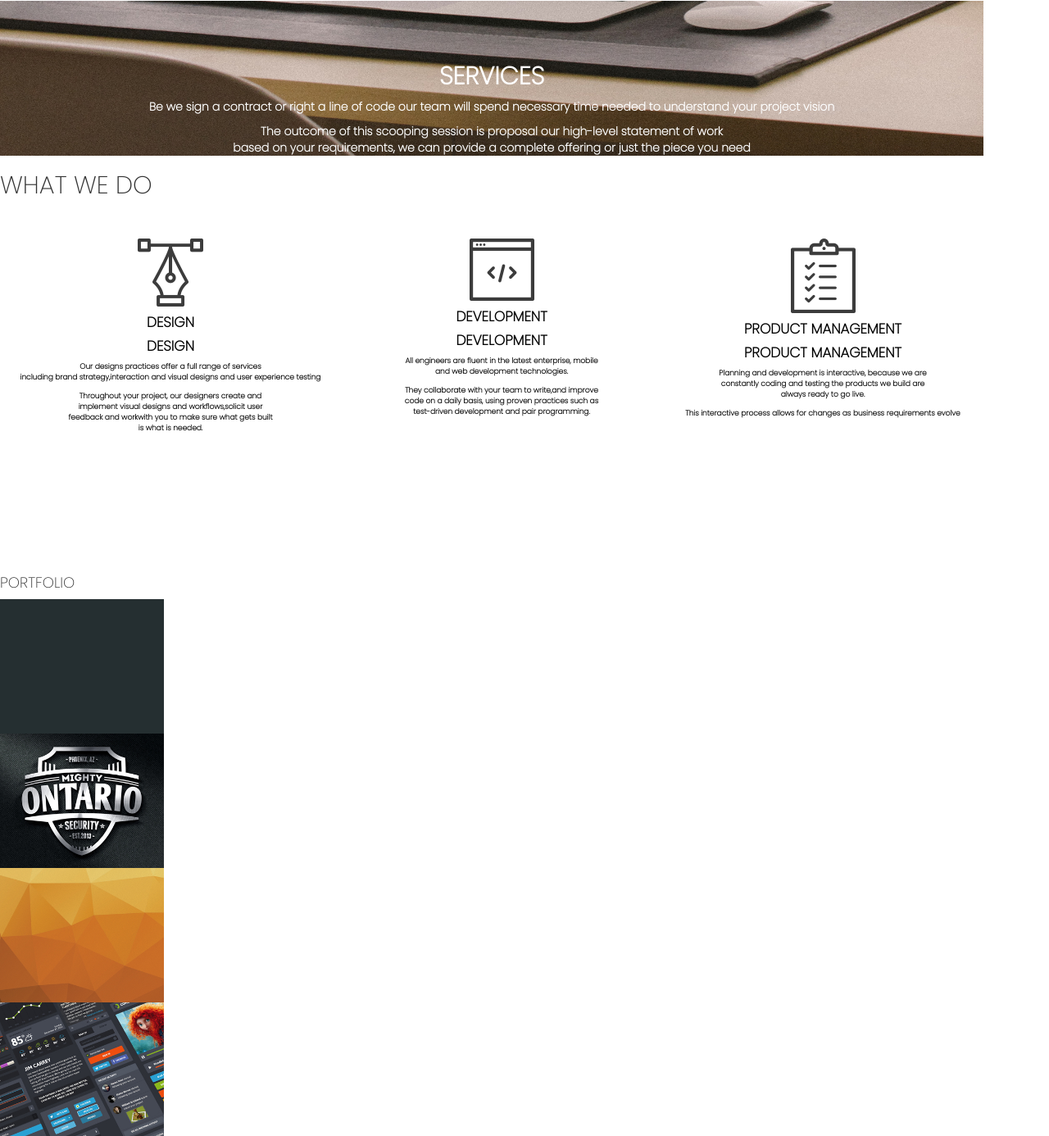
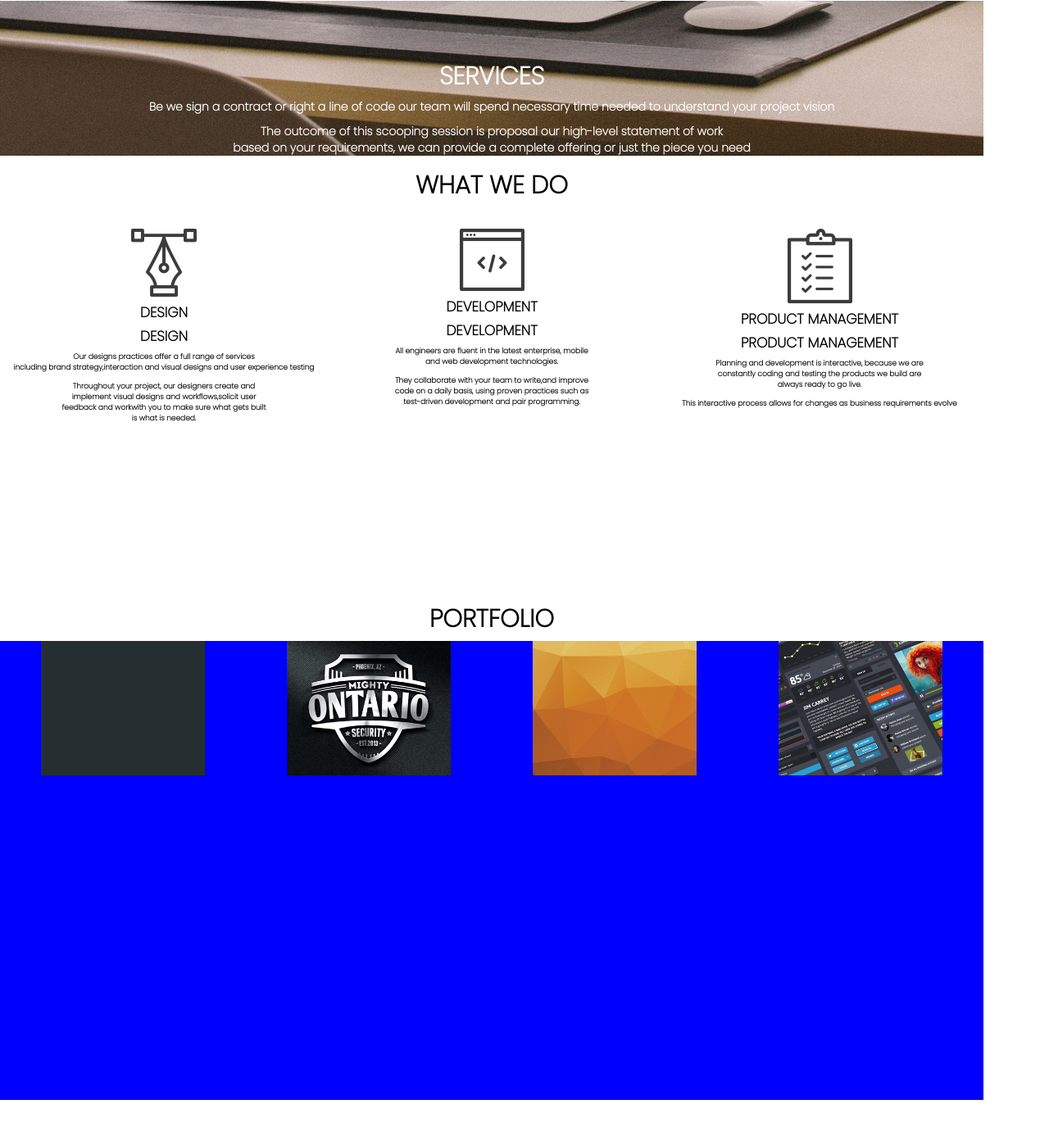
Before and after one commit to SayiaFelix/delani-studio, a plain HTML site: page index.html in a window 1280 px wide. Shown: the part 1116-2502 px from the top of the page at 82% size. After the commit the page ends 2458 px from the top, so only its background shows below. Drawn offline with nearby package versions, Linux system fonts and the light colour scheme; files whose address does not match are found by name.

Commit message:
Feature;Styling the portfolio container

```diff
--- a/CSS/style.css
+++ b/CSS/style.css
@@ -93,17 +93,25 @@ body {
     font-weight: 700;
 }
 
+.WE-DO h2 {
+    text-align: center;
+    font-size: 30px;
+    font-weight: bold;
+    color: #000000;
+}
+
 .what-we-do {
     height: 50vh;
     display: flex;
     justify-content: space-around;
-    margin-top: 4%;
+    margin-top: 3%;
     color: #000000;
 }
 
 #h4 {
     font-size: 17px;
     font-weight: bold;
+    color: #000000;
 }
 
 .design {
@@ -113,7 +121,7 @@ body {
     background-position: center;
     text-align: center;
     height: 50vh;
-    width: 32%;
+    width: 31%;
     font-size: 9px;
     font-weight: 600;
 }
@@ -127,7 +135,7 @@ body {
     height: 50vh;
     font-weight: 600;
     font-size: 9px;
-    width: 30%;
+    width: 31%;
 }
 
 
@@ -144,5 +152,20 @@ body {
     height: 50vh;
     font-weight: 600;
     font-size: 9px;
-    width: 30%;
+    width: 31%;
 }
+
+#portfolio {
+    text-align: center;
+    font-size: 30px;
+    color: #000000;
+    font-weight: bold;
+    margin-top: 5%;
+}
+
+.portfolio-cont {
+    display: flex;
+    justify-content: space-around;
+    background-color: blue;
+    height: 70vh;
+}
```
Also changed, not shown: images/work1.jpg (renamed from images/assets/portfolio/work1.jpg), images/work2.jpg (renamed from images/assets/portfolio/work2.jpg), images/work3.jpg (renamed from images/assets/portfolio/work3.jpg), images/work4.jpg (renamed from images/assets/portfolio/work4.jpg), images/work5.jpg (renamed from images/assets/portfolio/work5.jpg), images/work6.jpg (renamed from images/assets/portfolio/work6.jpg), images/work7.jpg (renamed from images/assets/portfolio/work7.jpg), images/work8.jpg (renamed from images/assets/portfolio/work8.jpg).
